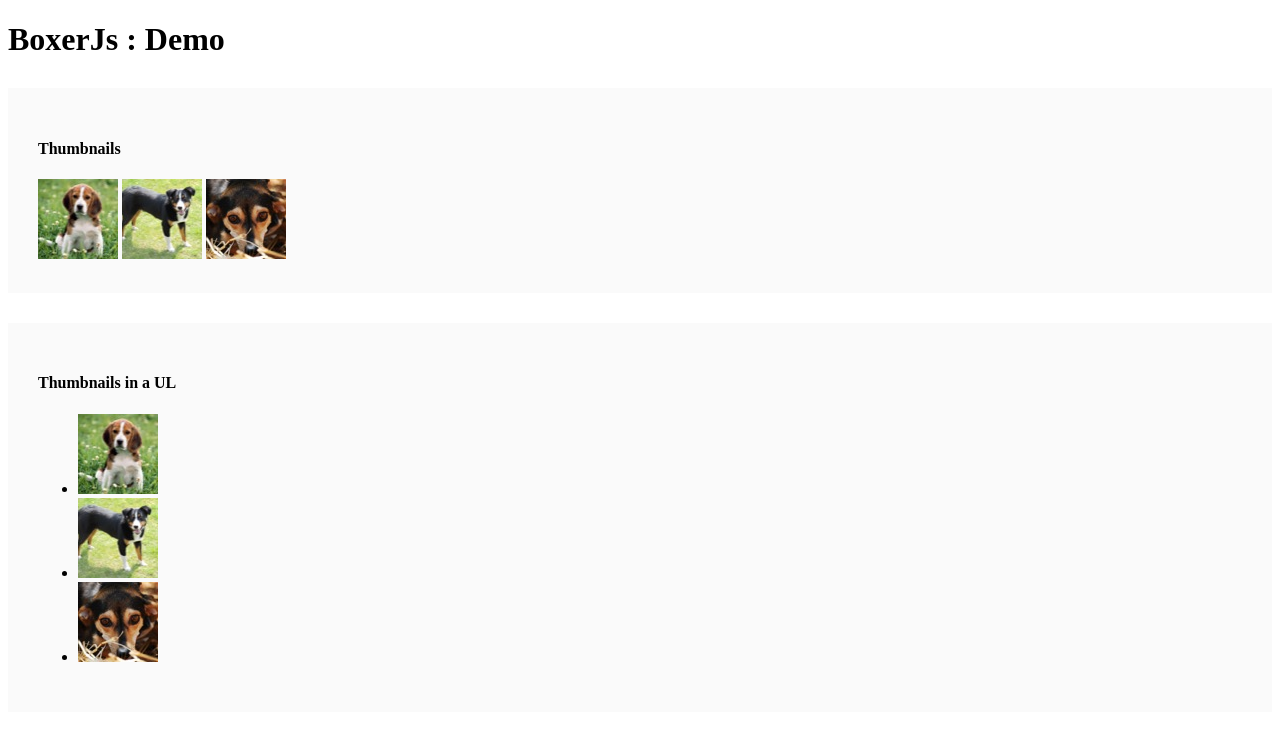
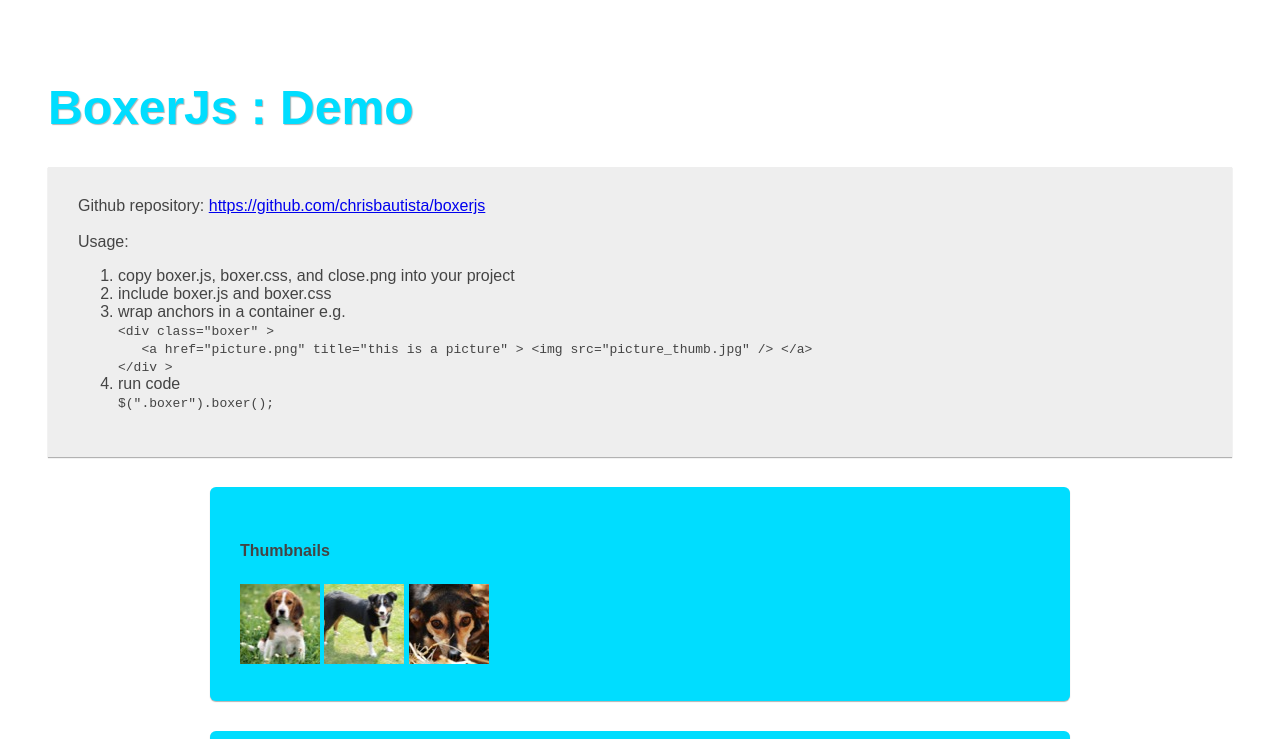
Before and after one commit to chrisbautista/boxerjs, a website: page src/index.html in a window 1280 px wide. Shown: the top 739 px of the page. Drawn offline with nearby package versions, Linux system fonts and the light colour scheme.

Commit message:
gh pages

```diff
--- a/src/index.html
+++ b/src/index.html
@@ -8,6 +8,45 @@
     <!-- endbuild -->
     <link rel="stylesheet" href="js/boxer-zoom.css">
     <style type="text/css">
+
+        body {
+            padding: 40px;
+            font-family: sans-serif;
+            color: #444;
+
+        }
+
+        #container {
+            max-width: 800px;
+            margin-top: 10px;
+            margin-bottom: 60px;
+            margin-left: auto;
+            margin-right: auto;
+        }
+
+        h1 {
+            color: #0DF;
+            font-size: 3em;
+            text-shadow: 1px 1px 1px rgba(0, 0, 0, 0.3);
+            max-width: 700px;
+        }
+
+        h2 {
+            color: #0DF;
+            font-size: 2.2em;
+            text-shadow: 1px 1px 1px rgba(0, 0, 0, 0.3);
+            line-height: 16px;
+            max-width: 700px;
+        }
+
+        ul {
+            display: inline-block;
+            list-style: none;
+            background-color: rgba(255, 255, 255, 0.5);
+            text-indent: 0px;
+            padding: 20px;
+        }
+
         table {
 
             width: 80%;
@@ -30,26 +69,77 @@
             color: #FEFEFE;
             font-weight: bold;
             border: 1px solid black;
+            padding: 7px;
         }
 
         td {
             border: 1px solid black;
+            padding: 7px;
         }
 
         .boxer {
-
+            max-width: 800px;
             padding: 30px;
             margin-top: 30px;
             margin-left: auto;
             margin-right: auto;
-            background-color: #FAFAFA;
-            border:;
+            background-color: #0DF;
+            border-radius: 6px;
+            box-shadow: 0 1px 1px 0 rgba(0, 0, 0, 0.3);
+            line-height: 24px;
+
+        }
+
+        .jumbotron {
+            background-color: #EEE;
+            box-shadow: 0 1px 1px 0 rgba(0, 0, 0, 0.3);
+            min-height: 100px;
+            padding: 30px;
+        }
+
+        #footer {
+            margin-top: 30px;
+            font-size: 0.7em;
+        }
+
+        #social {
+            font-size: 0.7em;
+            text-align: right;
         }
     </style>
 </head>
 <body>
 <h1>BoxerJs : Demo</h1>
 
+<div class="jumbotron">
+
+    Github repository: <a href="https://github.com/chrisbautista/boxerjs">https://github.com/chrisbautista/boxerjs</a>
+    <br><br>
+    <div>Usage:</div>
+    <p></p>
+    <ol>
+        <li>copy boxer.js, boxer.css, and close.png into your project</li>
+        <li>include boxer.js and boxer.css</li>
+        <li>wrap anchors in a container e.g. <br>
+            <code>
+                &lt;div class="boxer" &gt;
+                <br>&nbsp;&nbsp;&nbsp;&lt;a href="picture.png" title="this is a picture" &gt;
+                &lt;img src="picture_thumb.jpg" /&gt;
+                &lt;/a&gt;<br>
+                &lt;/div &gt;
+
+            </code>
+        </li>
+        <li>run code <br>
+            <code>
+
+                $(".boxer").boxer();
+
+            </code>
+        </li>
+    </ol>
+    <p></p>
+</div>
 
 <div class="boxer">
     <h4>Thumbnails</h4>
```
Also changed, not shown: build/index.html.
